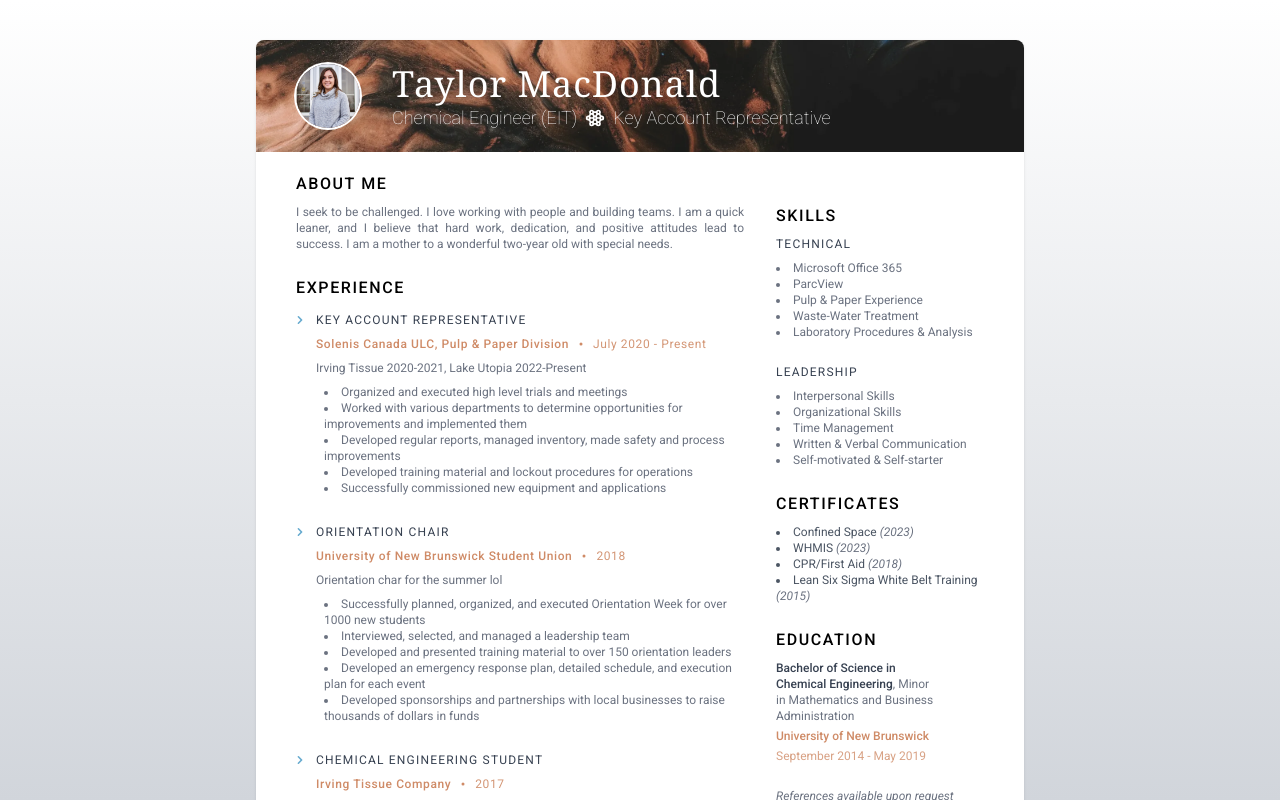
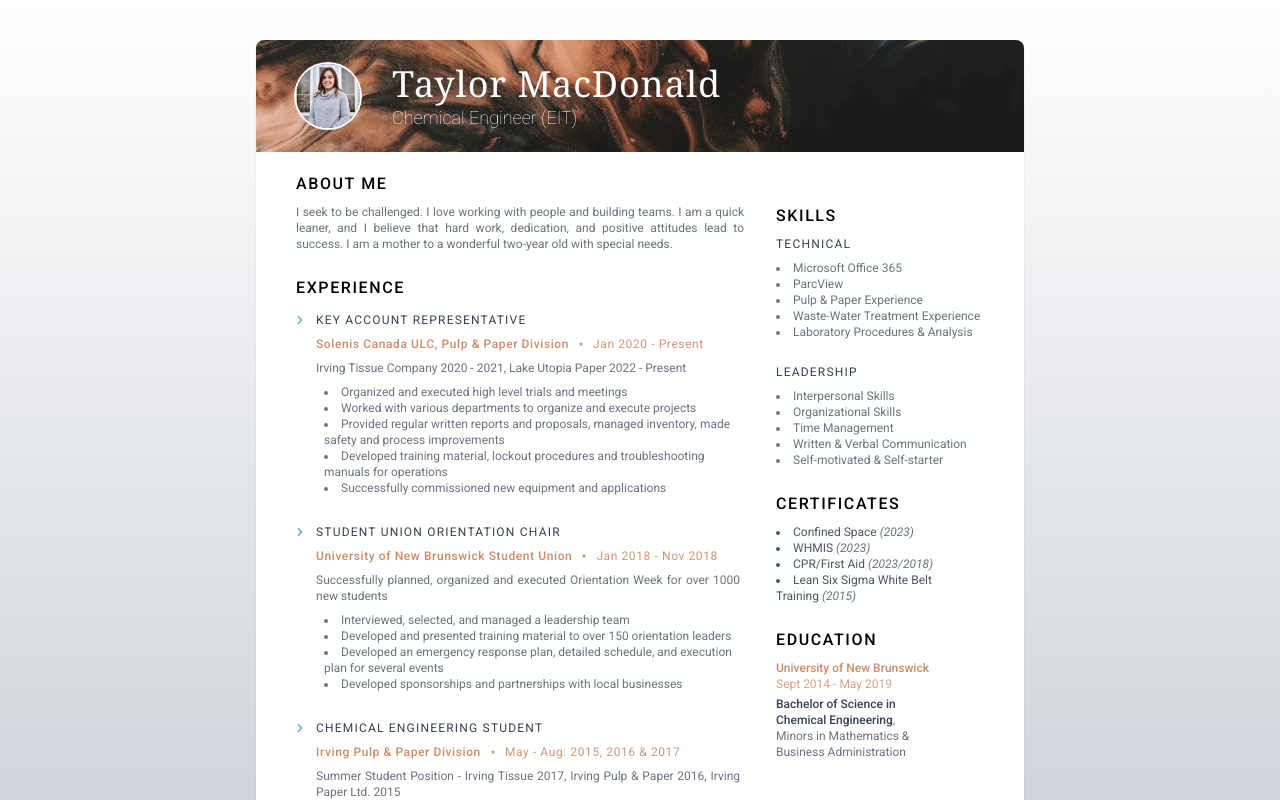
Before and after one commit to nmacdon3/taylors-resume, a React (Vite) app: page / in a window 1280 px wide. Built offline with nearby package versions, Linux system fonts and the light colour scheme.

Commit message:
revised wording

```diff
--- a/src/components/Certificates.tsx
+++ b/src/components/Certificates.tsx
@@ -6,7 +6,10 @@ const Certificates = () => {
   return (
     <Section title="Certificates">
       {certificates.map((cert) => (
-        <li key={cert.name} className="text-xs print:text-sm text-gray-600">
+        <li
+          key={cert.name}
+          className="text-xs print:text-sm text-gray-600 w-40"
+        >
           {cert.name} <i className="text-gray-500">({cert.year})</i>
         </li>
       ))}
--- a/src/components/Education.tsx
+++ b/src/components/Education.tsx
@@ -5,16 +5,17 @@ import Section from "./Section";
 const EducationItem = ({ education }: { education: EducationType }) => {
   return (
     <div>
-      <h4 className="text-xs print:text-sm  w-40  text-gray-500">
+      <h5 className="text-xs print:text-sm font-medium text-motif">
+        {education.school}
+      </h5>
+      <h5 className="text-xs print:text-sm opacity-80 text-motif">
+        {education.duration}
+      </h5>
+      <h4 className="text-xs print:text-sm  mt-1  w-40  text-gray-500">
         <span className="font-medium text-gray-700">{education.title}</span>,{" "}
+        <br />
         {education.subTitle}
       </h4>
-      <h5 className="text-xs print:text-sm mt-1 font-medium text-motif">
-        {education.school}
-      </h5>
-      <h5 className="text-xs print:text-sm opacity-80 mt-1 text-motif">
-        {education.duration}
-      </h5>
     </div>
   );
 };
--- a/src/components/Footer.tsx
+++ b/src/components/Footer.tsx
@@ -32,8 +32,10 @@ const FooterItem = ({
 
 const Footer = () => {
   return (
-    <footer className=" w-full h-20 text-xs print:text-sm  text-gray-500 space-y-2 relative print:px-16 ">
-      <div className="sm:flex print:flex border-t  border-orange-800/60 pt-4 items-center sm:space-x-3 print:space-x-3 mb-4 space-y-1 sm:space-y-0 print:space-y-0">
+    <div className="flex flex-col items-center gap-6">
+      <i className="text-xs text-gray-700">References available upon request</i>
+      <footer className=" w-full h-16 text-xs print:text-sm  text-gray-500 space-y-2 relative print:px-16 ">
+        <div className="sm:flex print:flex border-t border-[#cf8b67] pt-4 items-center sm:space-x-3 print:space-x-3 mb-4 space-y-1 sm:space-y-0 print:space-y-0">
           <FooterItem
             icon={{ value: HiOutlineMail }}
             text={contactInfo?.email}
@@ -50,6 +52,7 @@ const Footer = () => {
           />
         </div>
       </footer>
+    </div>
   );
 };
 
--- a/src/components/Header.tsx
+++ b/src/components/Header.tsx
@@ -1,5 +1,3 @@
-import { TbTopologyStarRing3 } from "react-icons/tb";
-
 import PROFILE_PIC from "/headshot.webp";
 import COVER_PIC from "/cover.webp";
 
@@ -20,8 +18,6 @@ const Header = () => {
         </h1>
         <div className="flex items-center sm:font-thin flex-wrap text-sm sm:text-lg print:text-lg relative text-white print:text-white">
           Chemical Engineer (EIT)
-          <TbTopologyStarRing3 className="mx-2 h-5 w-5" /> Key Account
-          Representative
         </div>
       </div>
     </header>
--- a/src/components/Resume.tsx
+++ b/src/components/Resume.tsx
@@ -19,9 +19,6 @@ const Resume = () => {
           <Skills />
           <Certificates />
           <Education />
-          <i className="text-xs text-gray-500">
-            References available upon request
-          </i>
         </aside>
       </div>
       <Footer />
--- a/src/content/certificates.ts
+++ b/src/content/certificates.ts
@@ -14,7 +14,7 @@ export const certificates: CertificateType[] = [
   },
   {
     name: "CPR/First Aid",
-    year: "2018",
+    year: "2023/2018",
   },
   {
     name: "Lean Six Sigma White Belt Training",
--- a/src/content/contact_info.tsx
+++ b/src/content/contact_info.tsx
@@ -5,7 +5,7 @@ export interface ContactInfo {
 }
 
 export const contactInfo: ContactInfo = {
-  email: "taylor.morgan@unb.ca",
+  email: "tmorgan1@unb.ca",
   phone: "506-609-9575",
   linkedin: "https://www.linkedin.com/in/taylor-macdonald-929166134/",
 };
--- a/src/content/education.ts
+++ b/src/content/education.ts
@@ -8,8 +8,8 @@ export interface EducationType {
 export const education: EducationType[] = [
   {
     title: "Bachelor of Science in Chemical Engineering",
-    subTitle: "Minor in Mathematics and Business Administration",
+    subTitle: "Minors in Mathematics & Business Administration",
     school: "University of New Brunswick",
-    duration: "September 2014 - May 2019",
+    duration: "Sept 2014 - May 2019",
   },
 ];
--- a/src/content/jobs.ts
+++ b/src/content/jobs.ts
@@ -10,34 +10,33 @@ export const jobs: JobType[] = [
   {
     title: "Key Account Representative",
     company: "Solenis Canada ULC, Pulp & Paper Division",
-    duration: "July 2020 - Present",
-    description: `Irving Tissue 2020-2021, Lake Utopia 2022-Present`,
+    duration: "Jan 2020 - Present",
+    description: `Irving Tissue Company 2020 - 2021, Lake Utopia Paper 2022 - Present`,
     responsibilities: [
       "Organized and executed high level trials and meetings",
-      "Worked with various departments to determine opportunities for improvements and implemented them",
-      "Developed regular reports, managed inventory, made safety and process improvements",
-      "Developed training material and lockout procedures for operations",
+      "Worked with various departments to organize and execute projects",
+      "Provided regular written reports and proposals, managed inventory, made safety and process improvements",
+      "Developed training material, lockout procedures and troubleshooting manuals for operations",
       "Successfully commissioned new equipment and applications",
     ],
   },
   {
-    title: "Orientation Chair",
+    title: "Student Union Orientation Chair",
     company: "University of New Brunswick Student Union",
-    duration: "2018",
-    description: `Orientation char for the summer lol`,
+    duration: "Jan 2018 - Nov 2018",
+    description: `Successfully planned, organized and executed Orientation Week for over 1000 new students`,
     responsibilities: [
-      "Successfully planned, organized, and executed Orientation Week for over 1000 new students",
       "Interviewed, selected, and managed a leadership team",
       "Developed and presented training material to over 150 orientation leaders",
-      "Developed an emergency response plan, detailed schedule, and execution plan for each event",
-      "Developed sponsorships and partnerships with local businesses to raise thousands of dollars in funds",
+      "Developed an emergency response plan, detailed schedule, and execution plan for several events",
+      "Developed sponsorships and partnerships with local businesses",
     ],
   },
   {
     title: "Chemical Engineering Student",
-    company: "Irving Tissue Company",
-    duration: "2017",
-    description: `Summer job`,
+    company: "Irving Pulp & Paper Division",
+    duration: "May - Aug: 2015, 2016 & 2017",
+    description: `Summer Student Position - Irving Tissue 2017, Irving Pulp & Paper 2016, Irving Paper Ltd. 2015`,
     responsibilities: [
       "Provided technical support to operations and other departments through process improvement projects with a strong emphasis on safety",
       "Practiced data analysis and problem-solving skills to troubleshoot operational issues",
--- a/src/content/skills.ts
+++ b/src/content/skills.ts
@@ -2,7 +2,7 @@ export const technicalSkills: string[] = [
   "Microsoft Office 365",
   "ParcView",
   "Pulp & Paper Experience",
-  "Waste-Water Treatment",
+  "Waste-Water Treatment Experience",
   "Laboratory Procedures & Analysis",
 ];
 
```
Also changed, not shown: .eslintrc.json. Lines whose indentation alone changed are shown as unchanged.
